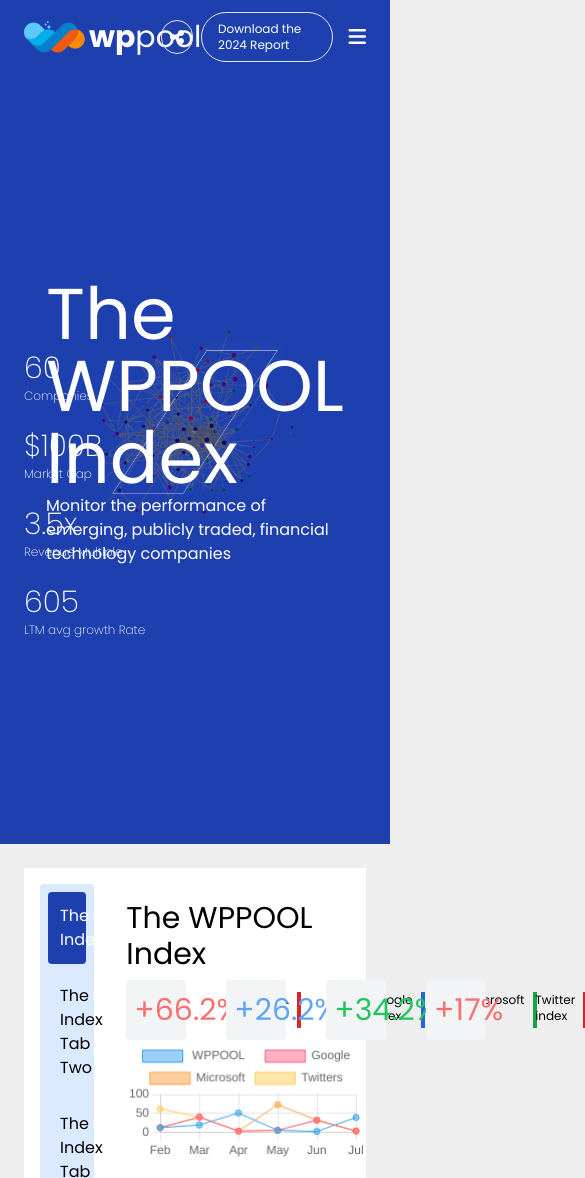
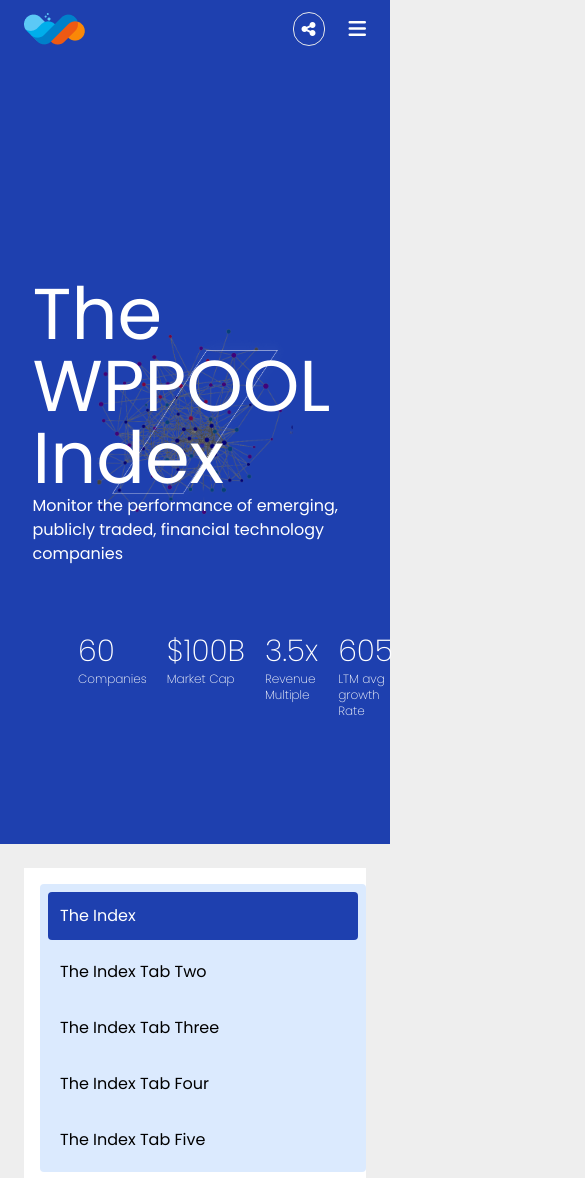
Before and after one commit to Alif0007/wb-template, a plain HTML site: page index.html in a window 390 px wide. Shown: the top 1178 px of the page, 585 px wide, since content can reach past the window. Drawn offline with nearby package versions, Linux system fonts and the light colour scheme.

Commit message:
made responsive

```diff
--- a/index.html
+++ b/index.html
@@ -44,22 +44,22 @@
         </div>
         <div class="flex  justify-between pt-3">
             <div class="flex items-center">
-                <img src="./Content/hero-section/Group 183.png" alt="">
-                <p class="text-3xl ml-1"><strong>wp</strong>pool</p>
+                <img class="" src="./Content/hero-section/Group 183.png" alt="">
+                <p class="hidden sm:block text-3xl ml-1"><strong>wp</strong>pool</p>
             </div>
             <div class="flex items-center  ">
                 <i class="border rounded-full mr-2 p-2 fa-solid fa-share-nodes"></i>
-                <p class="border rounded-full text-xs   px-4 py-2  ">Download the 2024 Report</p>
+                <p class="hidden md:block border rounded-full text-xs   px-4 py-2  ">Download the 2024 Report</p>
                 <i id="menuBar" class="cursor-pointer ml-4 text-xl fa-solid fa-bars "></i>
             </div>
         </div>
         <div>
-            <div class="flex flex-col items-center absolute hero-title z-10 ">
+            <div class="flex flex-col items-center w-5/6 absolute hero-title z-10 ">
                 <p class="text-7xl">The WPPOOL Index</p>
                 <p>Monitor the performance of emerging, publicly traded, financial technology companies</p>
             </div>
         </div>
-        <div class="mt-72">
+        <div class="hero-side-info absolute  md:mt-2 ">
             <div class="mb-6 font-extralight">
                 <p class="text-3xl mb-0.5">60</p>
                 <p class="text-xs">Companies</p>
@@ -86,9 +86,9 @@
     </header>
 
     <!-- CHART SECTION  -->
-    <div class="flex bg-white m-6 gap-4 pl-4 pt-4 pb-4">
+    <div class="flex flex-col md:flex-row bg-white m-6 gap-4 pl-4 pt-4 pb-4">
 
-        <div class="bg-blue-100 w-2/12 rounded">
+        <div class="bg-blue-100 md:w-2/12 rounded">
             <p class="bg-blue-800 text-white rounded m-2 p-3">The Index</p>
             <p class="rounded m-2 p-3">The Index Tab Two</p>
             <p class="rounded m-2 p-3">The Index Tab Three</p>
@@ -99,23 +99,23 @@
         </div>
         <div class="w-10/12  p-4">
             <div>
-                <p class="text-3xl mb-2">The WPPOOL Index</p>
+                <p class="text-2xl md:text-3xl mb-2">The WPPOOL Index</p>
             </div>
-            <div class="flex gap-10">
-                <div class="flex  w-1/4 justify-between px-2 py-3 rounded bg-gray-100">
-                    <p class="text-3xl text-red-400">+66.2%</p>
+            <div class="grid grid-cols-2 md:grid-cols-4 gap-5">
+                <div class="flex  justify-between px-2 py-3 rounded bg-gray-100">
+                    <p class="text-2xl lg:text-3xl text-red-400">+66.2%</p>
                     <p class="text-xs pr-2 border-red-600 border-r-4">WPPOOL <br> index</p>
                 </div>
-                <div class="flex gap-8 w-1/4 justify-between px-2 py-3 rounded bg-gray-100">
-                    <p class="text-3xl text-blue-400">+26.2%</p>
+                <div class="flex   justify-between px-2 py-3 rounded bg-gray-100">
+                    <p class="text-2xl lg:text-3xl text-blue-400">+26.2%</p>
                     <p class="text-xs pr-2 border-blue-600 border-r-4">Google <br> index</p>
                 </div>
-                <div class="flex gap-8 w-1/4 justify-between px-2 py-3 rounded bg-gray-100">
-                    <p class="text-3xl text-green-500">+34.2%</p>
+                <div class="flex  justify-between px-2 py-3 rounded bg-gray-100">
+                    <p class="text-2xl lg:text-3xl text-green-500">+34.2%</p>
                     <p class="text-xs pr-2 border-green-600 border-r-4">Microsoft </p>
                 </div>
-                <div class="flex gap-8 w-1/4 justify-between px-2 py-3 rounded bg-gray-100">
-                    <p class="text-3xl text-red-400">+17%</p>
+                <div class="flex  justify-between px-2 py-3 rounded bg-gray-100">
+                    <p class="text-2xl lg:text-3xl text-red-400">+17%</p>
                     <p class="text-xs pr-2 border-red-600 border-r-4">Twitter <br> index</p>
                 </div>
             </div>
@@ -127,10 +127,10 @@
     <!-- TABLE SECTION -->
 
     <div class="bg-white m-6 p-4">
-        <div class="flex justify-between mb-4">
+        <div class="flex flex-col md:flex-row justify-between mb-8">
             <p class="text-3xl">All Companies</p>
             <div class="relative">
-                <input class=" pl-8 py-2 w-96 rounded bg-gray-100" type="text" placeholder="Search Companies">
+                <input class=" pl-8 py-2 w-80 md:w-96 rounded bg-gray-100" type="text" placeholder="Search Companies">
                 <i class="absolute input-search z-100 fa-solid fa-magnifying-glass"></i>
             </div>
         </div>
@@ -485,9 +485,9 @@
             </table>
         </div>
     </div>
-    <div class="flex justify-center gap-5 text-white mt-8 mb-8">
-        <p class="bg-blue-800 rounded-full px-5 py-2 button-shadow">Download 'All Companies' Data</p>
-        <p class="bg-blue-800 rounded-full px-5 py-2 button-shadow">View Methodology</p>
+    <div class="flex flex-col text-center  md:flex-row items-center justify-center gap-5 text-white mt-8 mb-8">
+        <p class="bg-blue-800 max-w-xs rounded-full px-5 py-2 button-shadow">Download 'All Companies' Data</p>
+        <p class="bg-blue-800 max-w-xs rounded-full px-5 py-2 button-shadow">View Methodology</p>
     </div>
 
 
@@ -499,7 +499,7 @@
             interdum, ac aliquet odio
             mattis. Class aptent taciti sociosqu ad litora torquent per conubia nostra, per inceptos himenaeos.</p>
         <div>
-            <div class="grid grid-cols-6 gap-4">
+            <div class="grid grid-cols-3 md:grid-cols-6 gap-4">
                 <img class="bg-white p-10 rounded" src="./Content/Group 227.png" alt="">
                 <img class="bg-white p-10 rounded" src=" ./Content/Group 227.png" alt="">
                 <img class="bg-white p-10 rounded" src=" ./Content/Group 227.png" alt="">
@@ -560,7 +560,7 @@
     <div class="p-vw">
         <p class="text-4xl mb-1.5">Stories & Ideas</p>
         <p class="mb-24">The latest news and updates</p>
-        <div class="grid grid-cols-3 gap-y-16">
+        <div class="grid grid-cols-2 md:grid-cols-3 gap-x-2 gap-y-16">
 
             <div class="relative ">
                 <div class="absolute card-img">
@@ -686,7 +686,7 @@
     <div class="  p-vw">
 
         <div class="flex rounded-xl bg-white">
-            <div class=" w-2/3  px-16 pt-12">
+            <div class="w-full lg:w-2/3 px-4 pt-8 pb-12  md:px-16 md:pt-12">
                 <p class="text-5xl">About WPPOOL </p>
                 <p class="text-2xl text-gray-400 my-2">Investing in WPPOOL for over 50 Years</p>
                 <p class="mb-8">Lorem ipsum dolor sit amet consectetur adipisicing elit. Et nemo libero praesentium
@@ -697,7 +697,7 @@
                     dolores, quidem, explicabo eligendi expedita voluptates ipsam debitis.</p>
                 <span class="bg-blue-800  button-shadow text-white px-4 py-3 rounded-full">Contact WPPOOL</span>
             </div>
-            <div class="w-1/3">
+            <div class="w-1/3 hidden lg:block">
                 <img src="./Content/Mask group.png" alt="">
             </div>
         </div>
@@ -711,7 +711,7 @@
         <p class="text-3xl mb-8">Selected WPPOOL Portfolio Companies</p>
 
         <div>
-            <div class="grid grid-cols-5 gap-8">
+            <div class="grid grid-cols-3 md:grid-cols-5 gap-8">
                 <img class=" w-full bg-white px-6  py-8 rounded" src="./Content/Group 227.png" alt="">
                 <img class="w-full bg-white px-6  py-8 rounded" src="./Content/Group 227.png" alt="">
                 <img class="w-full bg-white px-6  py-8 rounded" src="./Content/Group 227.png" alt="">
@@ -742,8 +742,8 @@
     <!-- FOOTER SECTION -->
 
     <div class="bg-gray-200">
-        <div class="flex">
-            <p class="text-3xl w-3/6 p-vw-foot">Experience remarkable
+        <div class="flex flex-col sm:flex-row">
+            <p class="text-3xl sm:w-3/6 p-vw-foot">Experience remarkable
                 WordPress products with a
                 new level of power, beauty,
                 and human-centered designs.</p>
@@ -786,7 +786,7 @@
                 </div>
             </div>
         </div>
-        <div class="w-1/2 p-vw-foot-para">
+        <div class="sm:w-1/2 p-vw-foot-para">
             <div class="flex text-gray-400 gap-6">
                 <p>©2024</p>
                 <p>Terms of Use</p>
--- a/style.css
+++ b/style.css
@@ -89,3 +89,26 @@
 .p-vw-foot-para {
     padding: 0 4vw 4vw 4vw;
 }
+
+.hero-side-info {
+    top: 55%;
+}
+
+
+@media screen and (max-width: 600px) {
+    .hero-side-info {
+        display: flex;
+        gap: .725rem;
+        top: 75%;
+    }
+}
+
+@media screen and (max-width: 1024px) {
+    .hero-side-info {
+        display: flex;
+        gap: 1.25rem;
+        top: 75%;
+        left: 20%;
+
+    }
+}
```
